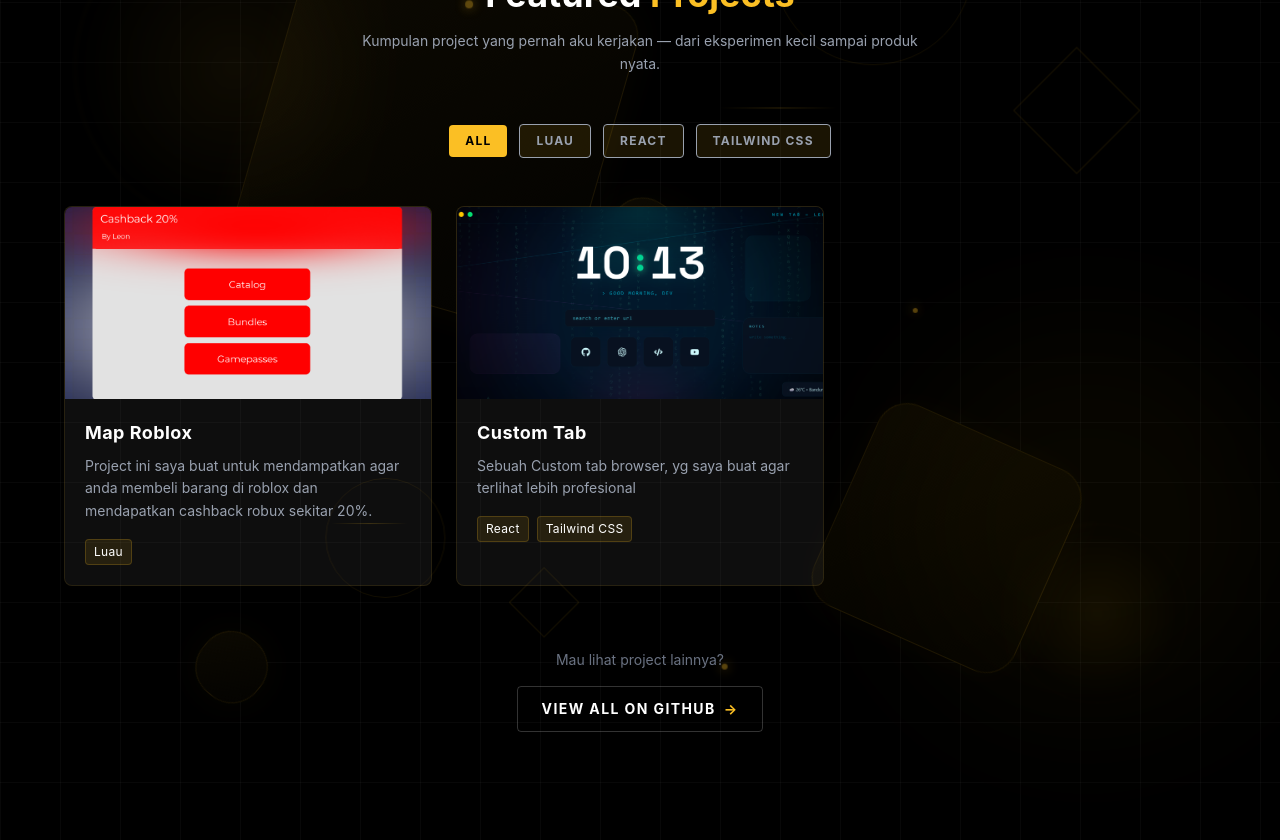
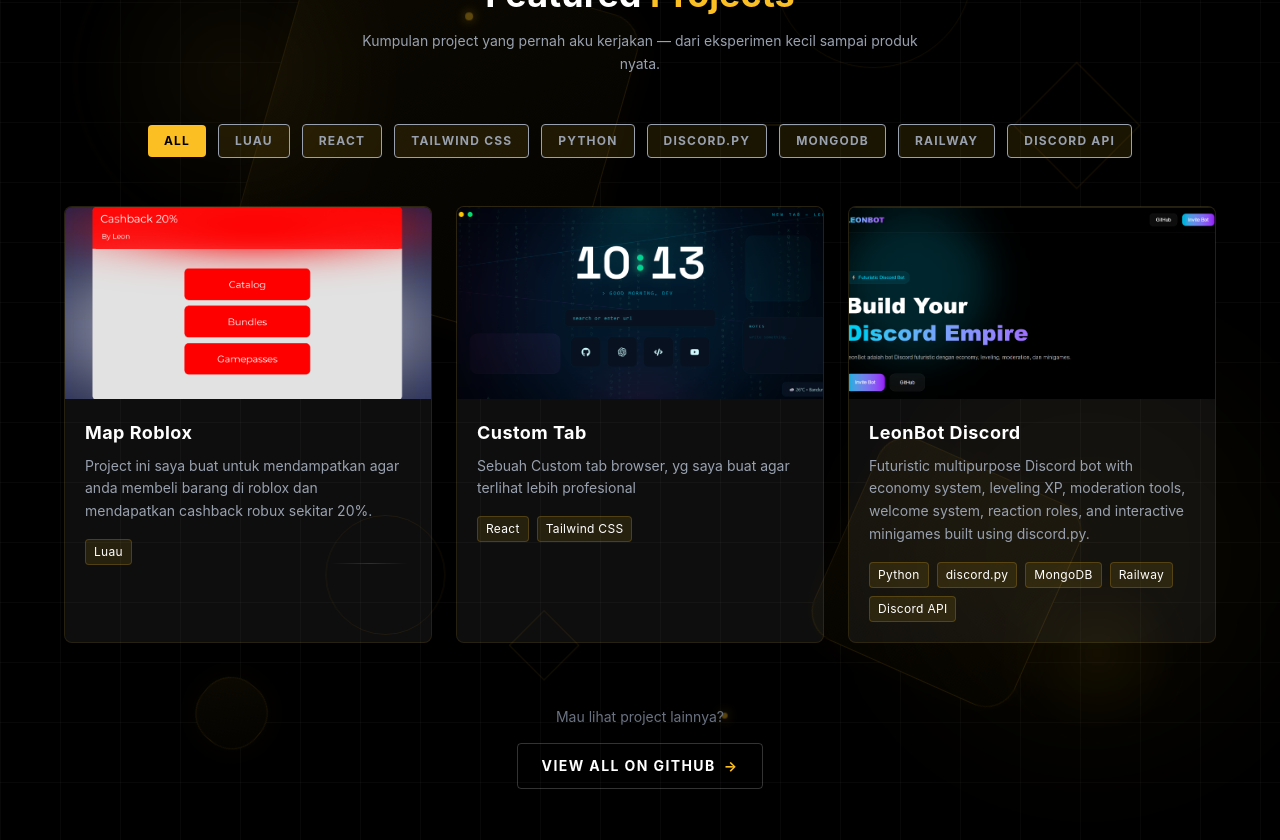
Before and after one commit to leonx24/LeonThings, a React (Vite) app: page / in a window 1280 px wide. Shown: the part 2680-3520 px from the top of the page. Built offline with nearby package versions, Linux system fonts and the light colour scheme.

Commit message:
bot update

```diff
--- a/src/Data/project.js
+++ b/src/Data/project.js
@@ -3,6 +3,7 @@ import LeonImage from "../assets/images/me.png";
 import RobloxImage from "../assets/images/roblox.png";
 import SeminarImage from "../assets/images/seminar.png";
 import TabImage from "../assets/images/customtab.png";
+import BotImage from "../assets/images/leonbot.png";
 export const personalInfo = {
   name: "Affa Van Leon",
   tagline: "Web & UI Developer",
@@ -16,11 +17,10 @@ export const personalInfo = {
 
 export const skills = [
   { name: "React", category: "Frontend" },
+  { name: "Python", category: "Frontend" },
   { name: "Tailwind CSS", category: "Frontend" },
   { name: "JavaScript", category: "Frontend" },
-  { name: "HTML & CSS", category: "Frontend" },
   { name: "Kotlin", category: "Frontend" },
-  { name: "XML", category: "Frontend" },
   { name: "Luau", category: "Frontend"},
   { name: "Laravel", category: "Frontend"},
   { name: "Git & GitHub", category: "Tools" },
@@ -52,4 +52,24 @@ export const projects = [
     github: "https://github.com/affaririzkyf/custom-tab.git",
     demo: "https://custom-tab-ten.vercel.app",
   },
+{
+  id: 3,
+  title: "LeonBot Discord",
+  description:
+    "Futuristic multipurpose Discord bot with economy system, leveling XP, moderation tools, welcome system, reaction roles, and interactive minigames built using discord.py.",
+
+  tags: [
+    "Python",
+    "discord.py",
+    "MongoDB",
+    "Railway",
+    "Discord API",
+  ],
+
+  image: BotImage,
+
+  github: "https://github.com/username/leonbot",
+
+  demo: "https://leonbot-web.vercel.app",
+}
 ];
```
Also changed, not shown: src/assets/images/leonbot.png (added), 1 other file (tests, documents, lock files or other folders).
